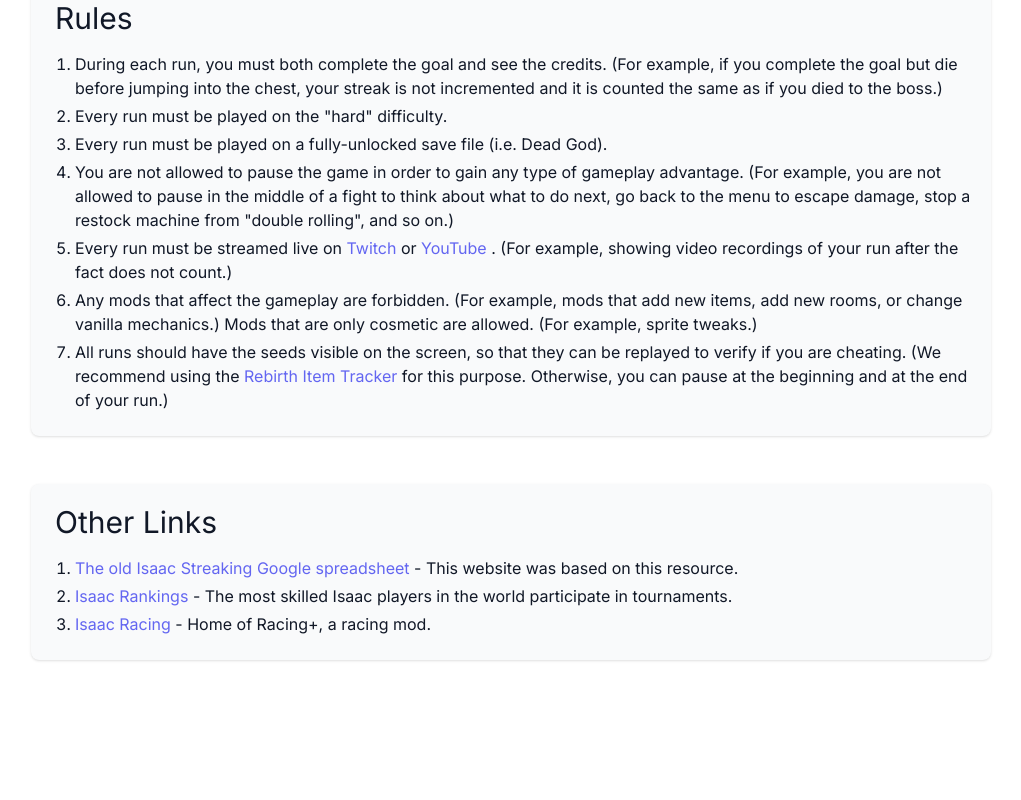
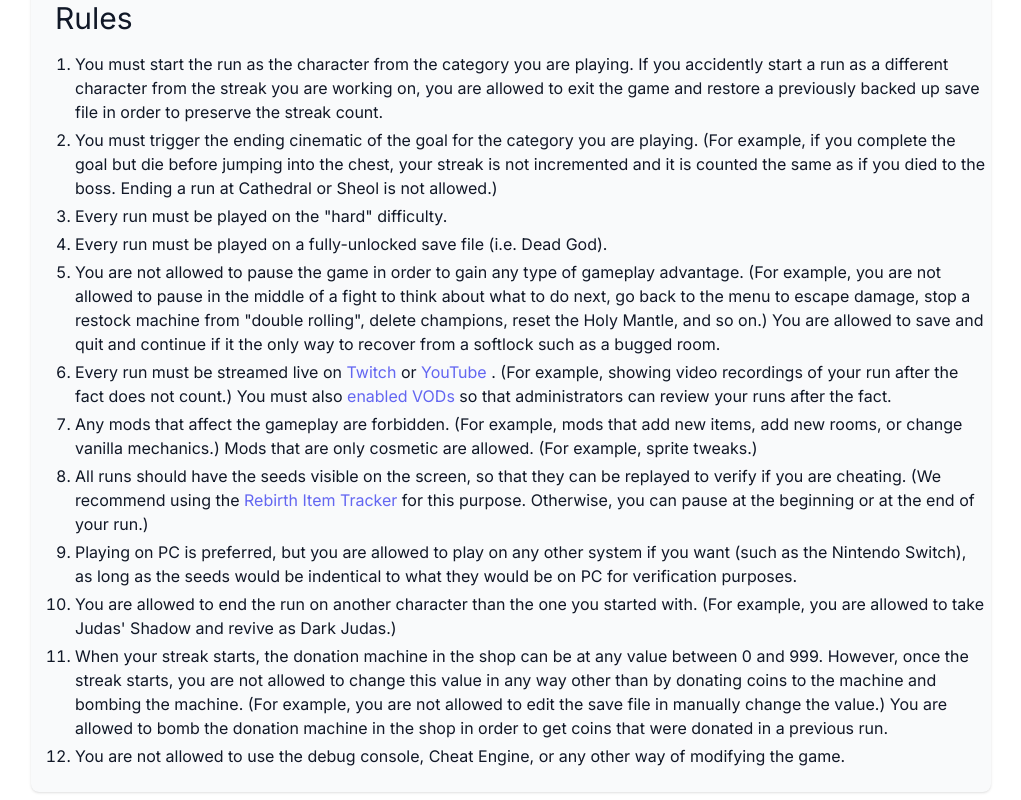
Before and after one commit to Zamiell/isaac-leaderboards, a SvelteKit app: page /about in a window 1280 px wide. Shown: the part 480-1280 px from the top of the page, without its empty margins (129-1150 px from the left). Before the commit the page ends 1228 px from the top, so only its background shows below. Built offline with nearby package versions, Linux system fonts and the light colour scheme.

Commit message:
feat: adding pingo's rules

```diff
--- a/src/routes/about/+page.svelte
+++ b/src/routes/about/+page.svelte
@@ -46,10 +46,18 @@
           <h2 class="section-header">Rules</h2>
           <ol class="section-text">
             <li>
-              During each run, you must both complete the goal and see the
-              credits. (For example, if you complete the goal but die before
-              jumping into the chest, your streak is not incremented and it is
-              counted the same as if you died to the boss.)
+              You must start the run as the character from the category you are
+              playing. If you accidently start a run as a different character
+              from the streak you are working on, you are allowed to exit the
+              game and restore a previously backed up save file in order to
+              preserve the streak count.
+            </li>
+            <li>
+              You must trigger the ending cinematic of the goal for the category
+              you are playing. (For example, if you complete the goal but die
+              before jumping into the chest, your streak is not incremented and
+              it is counted the same as if you died to the boss. Ending a run at
+              Cathedral or Sheol is not allowed.)
             </li>
             <li>Every run must be played on the "hard" difficulty.</li>
             <li>
@@ -61,7 +69,9 @@
               gameplay advantage. (For example, you are not allowed to pause in
               the middle of a fight to think about what to do next, go back to
               the menu to escape damage, stop a restock machine from "double
-              rolling", and so on.)
+              rolling", delete champions, reset the Holy Mantle, and so on.) You
+              are allowed to save and quit and continue if it the only way to
+              recover from a softlock such as a bugged room.
             </li>
             <li>
               Every run must be streamed live on
@@ -80,7 +90,11 @@
               >
                 YouTube
               </a>. (For example, showing video recordings of your run after the
-              fact does not count.)
+              fact does not count.) You must also
+              <a
+                href="https://streamersplaybook.com/how-to-enable-vod-on-twitch/"
+                >enabled VODs</a
+              > so that administrators can review your runs after the fact.
             </li>
             <li>
               Any mods that affect the gameplay are forbidden. (For example,
@@ -97,8 +111,33 @@
                 rel="noopener noreferrer"
               >
                 Rebirth Item Tracker
-              </a> for this purpose. Otherwise, you can pause at the beginning and
+              </a> for this purpose. Otherwise, you can pause at the beginning or
               at the end of your run.)
+            </li>
+            <li>
+              Playing on PC is preferred, but you are allowed to play on any
+              other system if you want (such as the Nintendo Switch), as long as
+              the seeds would be indentical to what they would be on PC for
+              verification purposes.
+            </li>
+            <li>
+              You are allowed to end the run on another character than the one
+              you started with. (For example, you are allowed to take Judas'
+              Shadow and revive as Dark Judas.)
+            </li>
+            <li>
+              When your streak starts, the donation machine in the shop can be
+              at any value between 0 and 999. However, once the streak starts,
+              you are not allowed to change this value in any way other than by
+              donating coins to the machine and bombing the machine. (For
+              example, you are not allowed to edit the save file in manually
+              change the value.) You are allowed to bomb the donation machine in
+              the shop in order to get coins that were donated in a previous
+              run.
+            </li>
+            <li>
+              You are not allowed to use the debug console, Cheat Engine, or any
+              other way of modifying the game.
             </li>
           </ol>
         </div>
@@ -122,18 +161,28 @@
               </a> - This website was based on this resource.
             </li>
             <li>
+              - <a
+                href="https://github.com/Zamiell/isaac-save-installer/releases"
+                >100% save file installer</a
+              >.
+            </li>
+            <li>
               <a
                 href="https://isaacrankings.com/"
                 target="_blank"
-                rel="noopener noreferrer">Isaac Rankings</a
-              > - The most skilled Isaac players in the world participate in tournaments.
+                rel="noopener noreferrer"
+              >
+                Isaac Rankings
+              </a> - The most skilled Isaac players in the world participate in tournaments.
             </li>
             <li>
               <a
                 href="https://isaacracing.net/"
                 target="_blank"
-                rel="noopener noreferrer">Isaac Racing</a
-              > - Home of Racing+, a racing mod.
+                rel="noopener noreferrer"
+              >
+                Isaac Racing
+              </a> - Home of Racing+, a racing mod.
             </li>
           </ul>
         </div>
```
Also changed, not shown: todo.txt (added).
